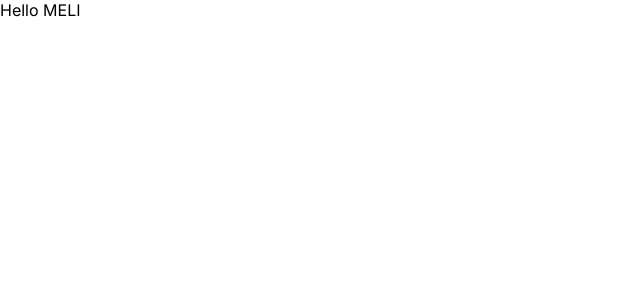
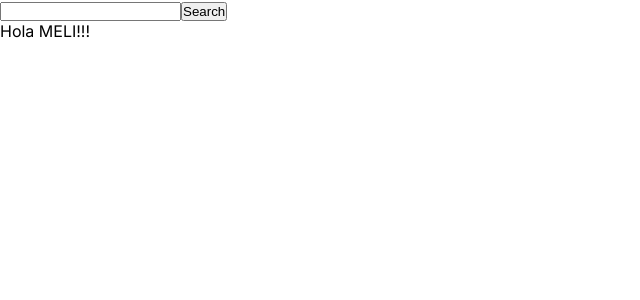
Before and after one commit to gyokebed/meli-client, a Next.js app: page / in a window 1280 px wide. Shown: the top 300 px of the page, without its empty margins (0-640 px from the left). Built offline with nearby package versions, Linux system fonts and the light colour scheme.

Commit message:
Add SearchBar component

```diff
--- /dev/null
+++ b/app/SearchBar.tsx
@@ -0,0 +1,21 @@
+'use client';
+
+import { ChangeEvent, FormEvent, useState } from 'react';
+
+function SearchBar() {
+  const [searchTerm, setSearchTerm] = useState('');
+
+  const handleChange = (event: ChangeEvent<HTMLInputElement>) =>
+    setSearchTerm(event.target.value);
+
+  const handleSubmit = (event: FormEvent) => event.preventDefault();
+
+  return (
+    <form onSubmit={handleSubmit}>
+      <input type="text" value={searchTerm} onChange={handleChange} />
+      <button type="submit">Search</button>
+    </form>
+  );
+}
+
+export default SearchBar;
--- a/app/layout.tsx
+++ b/app/layout.tsx
@@ -1,22 +1,26 @@
-import './globals.css'
-import type { Metadata } from 'next'
-import { Inter } from 'next/font/google'
+import type { Metadata } from 'next';
+import { Inter } from 'next/font/google';
+import './globals.css';
+import SearchBar from './SearchBar';
 
-const inter = Inter({ subsets: ['latin'] })
+const inter = Inter({ subsets: ['latin'] });
 
 export const metadata: Metadata = {
   title: 'Create Next App',
   description: 'Generated by create next app',
-}
+};
 
 export default function RootLayout({
   children,
 }: {
-  children: React.ReactNode
+  children: React.ReactNode;
 }) {
   return (
     <html lang="en">
-      <body className={inter.className}>{children}</body>
+      <body className={inter.className}>
+        <SearchBar />
+        <main>{children}</main>
+      </body>
     </html>
-  )
+  );
 }
--- a/app/page.tsx
+++ b/app/page.tsx
@@ -1,6 +1,3 @@
-import Image from 'next/image';
-import styles from './page.module.css';
-
 export default function Home() {
-  return <div>Hello MELI</div>;
+  return <div>Hola MELI!!!</div>;
 }
```
